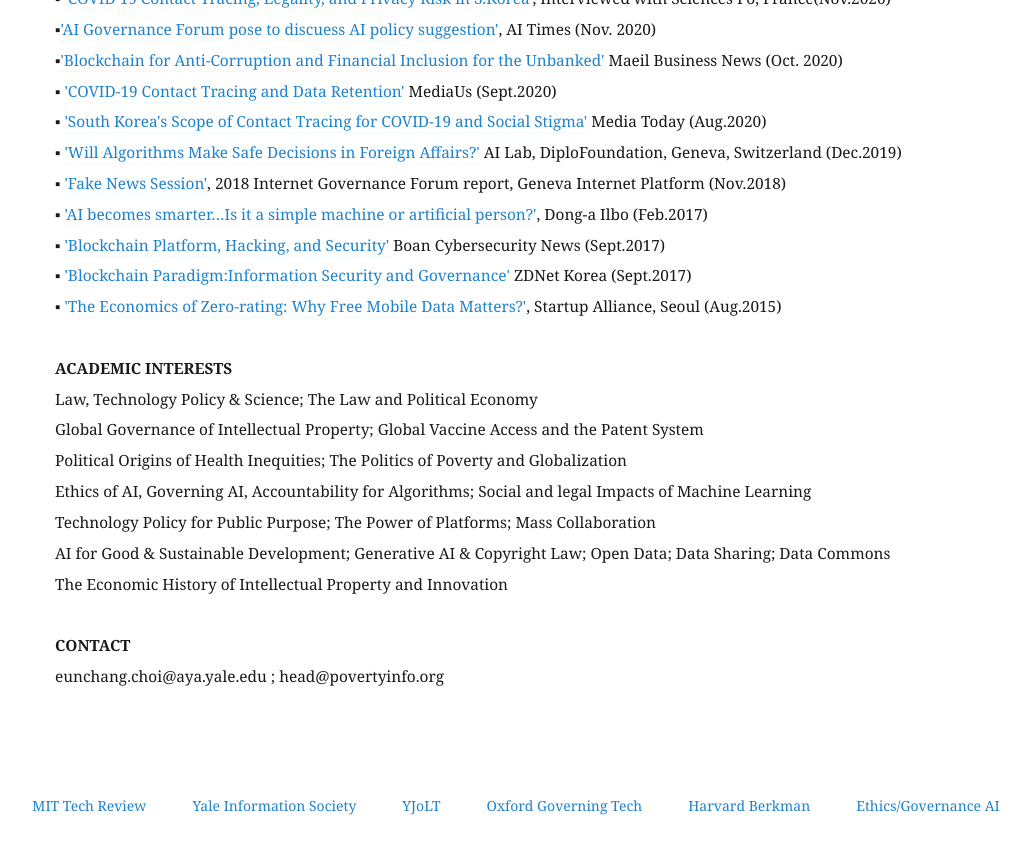
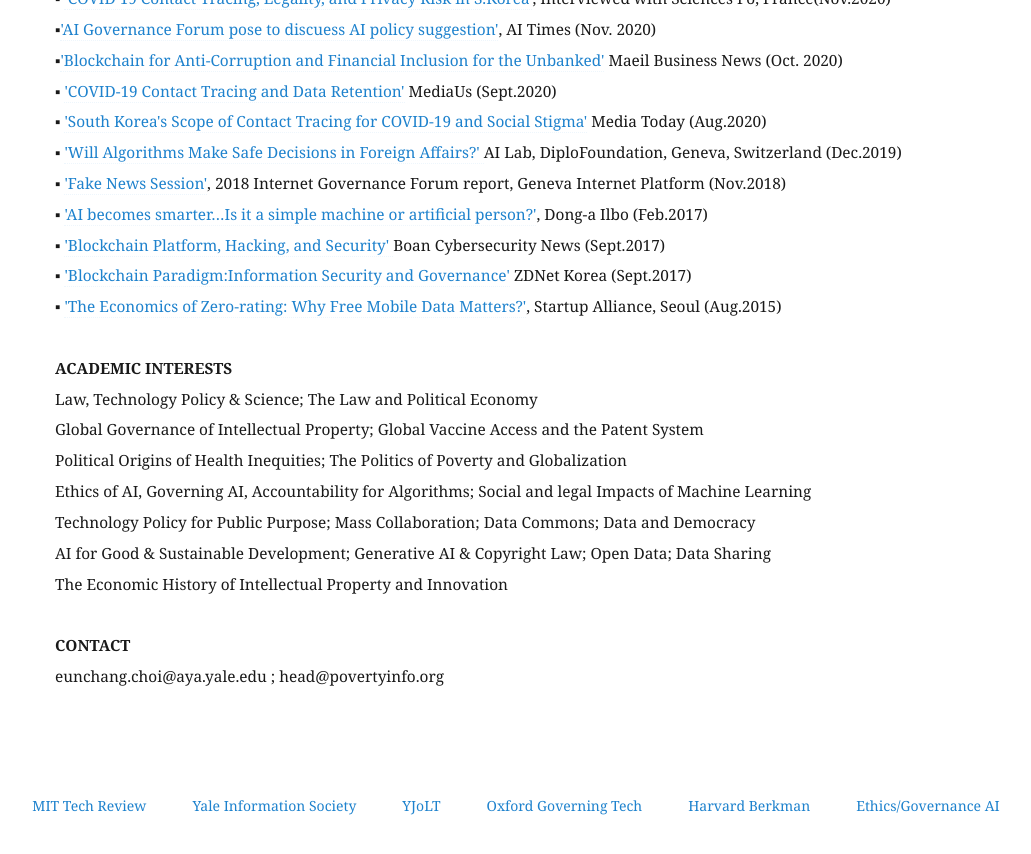
Before and after one commit to eunchangchoi/eunchangchoi.github.io, a Jekyll site: the page built from index.md, in a window 1280 px wide and 900 px high, scrolled down 7715 px. Shown: the top 854 px of the window, without its empty margins (45-1076 px from the left). Built offline with Jekyll 4.4.1, drawn with Linux system fonts in a browser that asks for light colours.

Commit message:
Update index.md

```diff
--- a/index.md
+++ b/index.md
@@ -194,8 +194,8 @@ title: "Choi, Eun Chang 최은창"
    Global Governance of Intellectual Property; Global Vaccine Access and the Patent System <br>
    Political Origins of Health Inequities; The Politics of Poverty and Globalization <br>
    Ethics of AI, Governing AI, Accountability for Algorithms; Social and legal Impacts of Machine Learning <br>
-   Technology Policy for Public Purpose; The Power of Platforms; Mass Collaboration <br>
-   AI for Good & Sustainable Development; Generative AI & Copyright Law; Open Data; Data Sharing; Data Commons <br>
+   Technology Policy for Public Purpose; Mass Collaboration; Data Commons; Data and Democracy <br>
+   AI for Good & Sustainable Development; Generative AI & Copyright Law; Open Data; Data Sharing <br>
    The Economic History of Intellectual Property and Innovation <br>
   <br>
    <strong> CONTACT</strong> <br>
```
